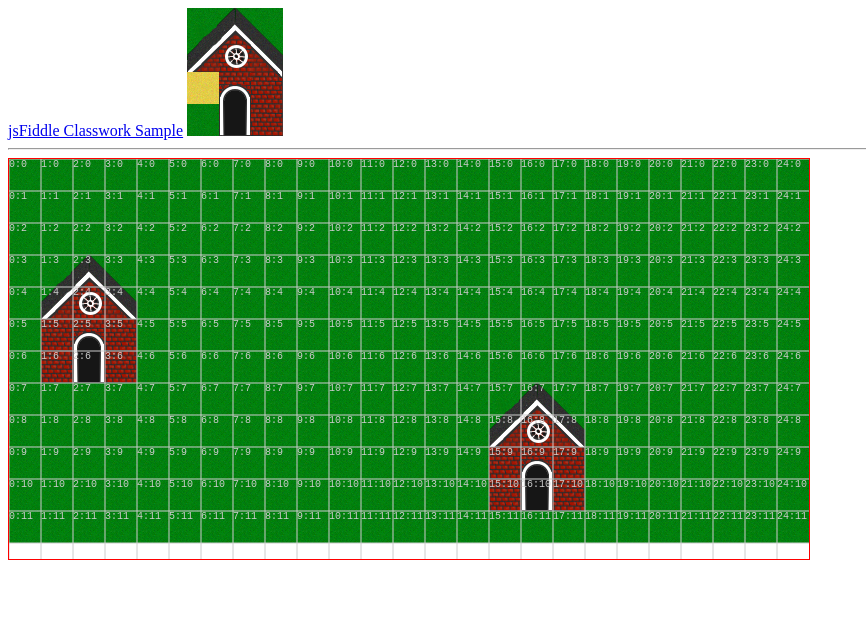
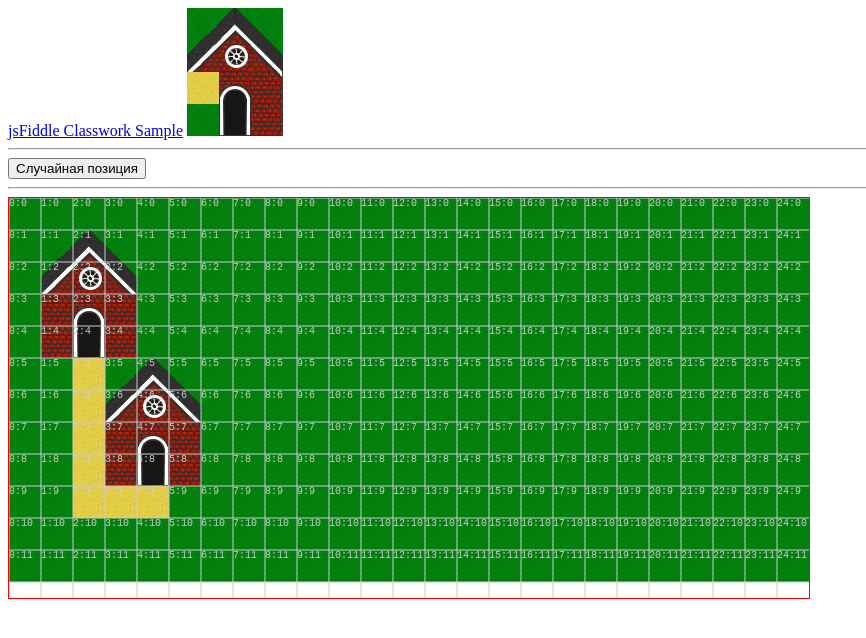
Before and after one commit to ZVanoFD18/Lesson61-20181120, a plain HTML site: page index.html in a window 1280 px wide. Shown: the whole page, without its empty margins (0-866 px from the left). Drawn offline with Linux system fonts and the light colour scheme.

Commit message:
Коммит первой рабочей версии. Алгоритм поиска пути тормозной и при рекурсии больше 10..13ти шагов вешает браузер

```diff
--- a/index.html
+++ b/index.html
@@ -12,6 +12,8 @@
      srcOrig="http://habr.habrastorage.org/post_images/e85/727/cb1/e85727cb1a88099325eaf5b243d4c41f.png"
      alt="">
 <hr>
+<button id="buttonNewPos">Случайная позиция</button>
+<hr>
 <canvas id="canvasOut" width="800" height="400" style="border: 1px solid red;"></canvas>
 <script>
     App.run();
--- a/js/App.js
+++ b/js/App.js
@@ -16,6 +16,8 @@ var App = {
     spriteH : 32,
     spriteGrass : {},
     mapHouse : [],
+    house1pos : undefined,
+    house2pos : undefined,
     /**
      * @type {{x: *, y: *}}
      */
@@ -36,7 +38,14 @@ var App = {
             [this.getPosCell(0, 1), this.getPosCell(1, 1), this.getPosCell(2, 1)],
             [this.getPosCell(2, 3), this.getPosCell(1, 2), this.getPosCell(2, 3)],
             [this.getPosCell(2, 3), this.getPosCell(1, 3), this.getPosCell(2, 3)]
-        ]
+        ];
+        this.house1pos = this.getPosCell(1, 1);
+        this.house2pos = this.getPosCell(3, 5);
+        document.querySelector('#buttonNewPos').onclick = ()=>{
+            // alert('newPos');
+            this.setHosesPosRandom();
+            this._run();
+        }
     },
     run(){
         App._init();
@@ -45,10 +54,8 @@ var App = {
         }
     },
     _run(){
-        let house1pos = this.getPosCell(1, 3),
-            house2pos = this.getPosCell(15, 7),
-            roadPos1 = this.getCPosHouseRoadPoint(house1pos),
-            roadPos2 = this.getCPosHouseRoadPoint(house2pos)
+        let roadPos1 = this.getCPosHouseRoadPoint(this.house1pos),
+            roadPos2 = this.getCPosHouseRoadPoint(this.house2pos)
         ;
         Scene.init();
         // Scene.setCell(this.getPosCell(0, 0), this.getPosCell(0, 0));
@@ -57,9 +64,25 @@ var App = {
         // Scene.setCell(roadPos1, this.spriteRoad);
         // Scene.setCell(roadPos2, this.spriteRoad);
 
-        Scene.setMatrix(this.mapHouse, house1pos);
-        Scene.setMatrix(this.mapHouse, house2pos);
+        Scene.setMatrix(this.mapHouse, this.house1pos);
+        Scene.setMatrix(this.mapHouse, this.house2pos);
+        var roadmap = Scene.getRoadmap(roadPos1, roadPos2);
+        if (false !== roadmap){
+            Scene.setList(roadmap, this.spriteRoad);
+        }
         Scene.draw();
+    },
+    setHosesPosRandom(){
+        this.house1pos = this.getPosCell(
+            Math.floor(Math.random() * Scene.width),
+            Math.floor(Math.random() * Scene.height))
+        ;
+        this.house2pos = this.getPosCell(
+            Math.floor(Math.random() * Scene.width),
+            Math.floor(Math.random() * Scene.height))
+        ;
+        console.log('Новая позиция дома1', this.house1pos);
+        console.log('Новая позиция дома2', this.house2pos);
     },
     /**
      * Возвращет координаты страйта, завернутые в объект
--- a/js/Scene.js
+++ b/js/Scene.js
@@ -1,8 +1,8 @@
 'use strict';
 var Scene = {
-    width : 0,
-    height : 0,
-    cells : [],
+    width: 0,
+    height: 0,
+    cells: [],
     init() {
         this.width = Math.floor(App.canvas.width / App.spriteW);
         this.height = Math.floor(App.canvas.height / App.spriteH);
@@ -13,7 +13,7 @@ var Scene = {
             }
         }
     },
-    draw(){
+    draw() {
         for (let x = 0; x < this.width; x++) {
             for (let y = 0; y < this.height; y++) {
                 this.drawCell(App.getPosCell(x, y), this.cells[x][y])
@@ -44,28 +44,126 @@ var Scene = {
         }
         App.ctx.stroke();
     },
-    drawCellsPosition(cell){
+    drawCellsPosition(cell) {
         let cellPosPx = App.getPosPx(cell);
         App.ctx.font = "10px Courier New";
         App.ctx.fillStyle = "#cccccc";
         App.ctx.fillText('' + cell.x + ':' + cell.y, cellPosPx.x, cellPosPx.y + 8);
     },
-    setCell(posCanvas, posTSet){
+    setCell(posCanvas, posTSet) {
         this.cells[posCanvas.x][posCanvas.y] = posTSet;
     },
-    getRoadmap(fromX, fromY, toX, toY) {
-        var roadmap = [];
-        for (var x = fromX; x <= toX; x++) {
-            // for (var y = fromY; y <= toY; y++) {
-            //     roadmap.push(App.getPosCell(x, y));
-            // }
-            roadmap.push(App.getPosCell(
-                x,
-                fromY + Math.floor((toY - fromY)/fromX + Math.floor((toX - x)/x))
-            ));
+    getRoadmap(posFrom, posTo, path) {
+        if (undefined === path) {
+            path = [];
+            path.push([{
+                cell: posFrom,
+                parentCell: undefined
+            }])
+            if (this.isCellEq(posFrom, posTo)) {
+                return posFrom;
+            }
         }
-        return roadmap;
+        // Состовляем список точек поиска для предыдущего шага
+        var listNewPosCheck = getCheckCells.call(this, path[path.length - 1]);
+        // Выход, если для текущего шага нет точек поиска.
+        if (listNewPosCheck.length < 1) {
+            return false;
+        }
+        let newCells = [];
+        for (let i = 0; i < listNewPosCheck.length; i++) {
+            if (this.isCellEq(posTo, listNewPosCheck[i].cell)) {
+                return getPath(listNewPosCheck[i]);
+            } else {
+                newCells.push(listNewPosCheck[i]);
+            }
+        }
+        path.push(newCells);
+        if (path.length  > 30){
+            return false;
+        }
+        return this.getRoadmap(posFrom, posTo, path);
+
+        function getCheckCells(listCells) {
+            let result = [];
+            listCells.forEach((parentCell) => {
+                let newCellsRaw = [
+                    App.getPosCell(parentCell.cell.x - 1, parentCell.cell.y)
+                    , App.getPosCell(parentCell.cell.x + 1, parentCell.cell.y)
+                    , App.getPosCell(parentCell.cell.x, parentCell.cell.y - 1)
+                    , App.getPosCell(parentCell.cell.x, parentCell.cell.y + 1)
+                ];
+                newCellsRaw.forEach((newCell) => {
+                    if (this.isCellInField(newCell)) {
+                        if(this.isCellFree(newCell)){
+                            if (!isCellInParent.call(this, newCell)) {
+                                result.push({
+                                    cell: newCell,
+                                    parentCell: parentCell
+                                });
+                            }
+                        }
+                    }
+                });
+            });
+            return result;
+        }
+        function isCellInParent(cell){
+            for (let i = path.length - 1; i >= 0; i--) {
+                for (let n = path[i].length - 1; n >= 0; n--) {
+                    if (this.isCellEq(cell, path[i][n].cell)) {
+                        return true;
+                    }
+                }
+            }
+            return false;
+        }
+
+        /**
+         * Возвращает путь для ноды. От ноды до корня.
+         * @param node
+         * @returns {Array}
+         */
+        function getPath(node) {
+            let result = [];
+            do{
+                result.push(node.cell);
+                node = node.parentCell;
+            }while (node !== undefined)
+            return result;
+        }
+
+        return false;
     },
+    isCellInField(cell) {
+        if (cell.x < 0 || cell.y < 0) {
+            return false;
+        } else if (cell.x > this.width - 1 || cell.y > this.height - 1) {
+            return false;
+        }
+        return true;
+    },
+    isCellEq(cell1, cell2) {
+        return cell1.x === cell2.x && cell1.y === cell2.y
+    },
+    isCellIn(cell, list) {
+        for (let i = list.length - 1; i >= 0; i--) {
+            if (this.isCellEq(cell, list[i])) {
+                return true
+            }
+        }
+        return false;
+    },
+    isCellFree(cell) {
+        let tSetCell =  this.cells[cell.x][cell.y];
+        if (this.isCellEq(tSetCell, App.spriteBackground)
+            || this.isCellEq(tSetCell, App.spriteRoad)
+        ) {
+            return true;
+        }
+        return false;
+    }
+    ,
     setMatrix(matrix, posCanvas) {
         matrix.forEach((row, rowIndex) => {
             row.forEach((cell, colIndex) => {
@@ -73,9 +171,9 @@ var Scene = {
             })
         });
     },
-    drawSprites(tsetX, tsetY, cells) {
-        cells.forEach((cellPos) => {
-            this.drawSprite(cellPos.x, cellPos.y, tsetX, tsetY);
+    setList(list, posTSet) {
+        list.forEach((posCanvas) => {
+            this.setCell(posCanvas, posTSet);
         });
     }
 }
```
